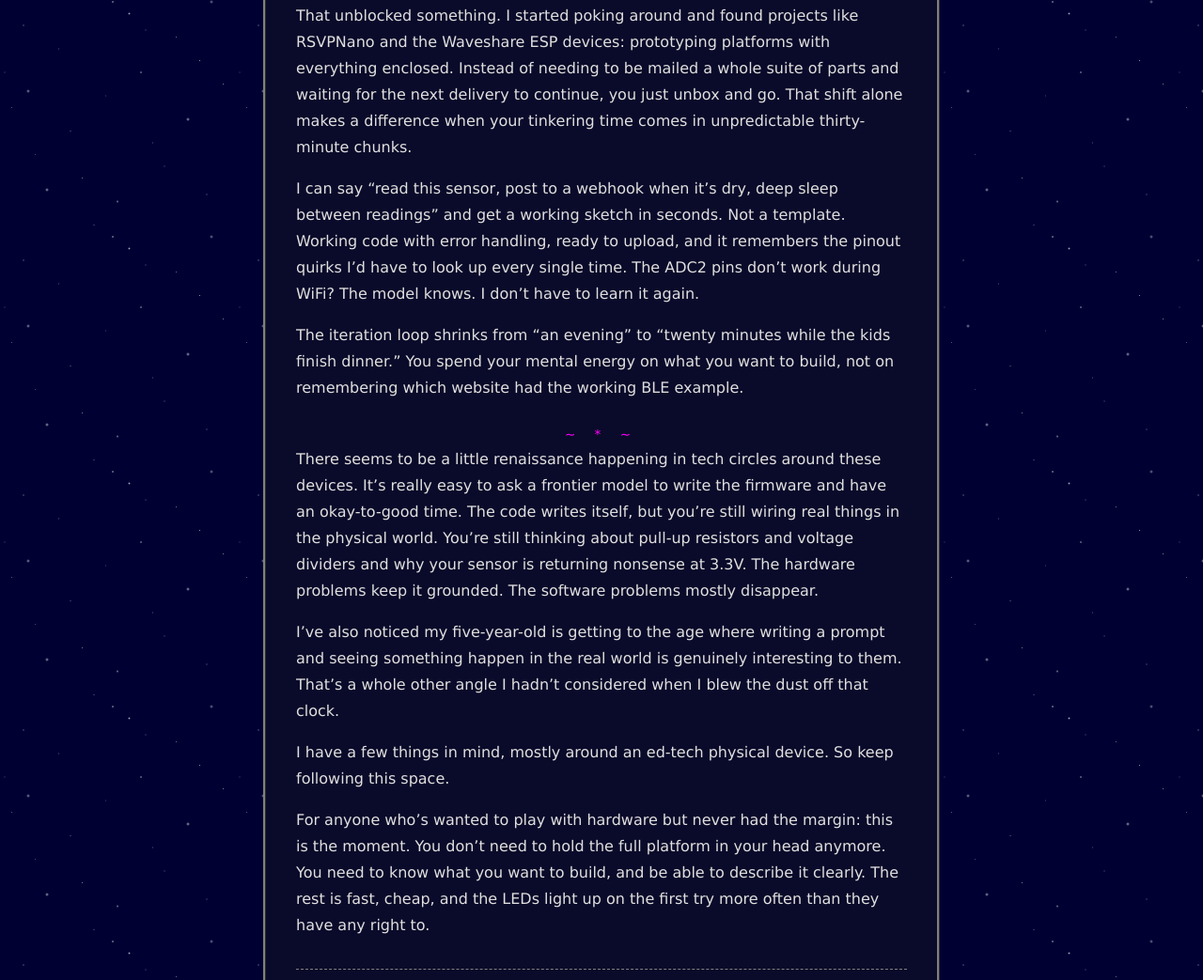
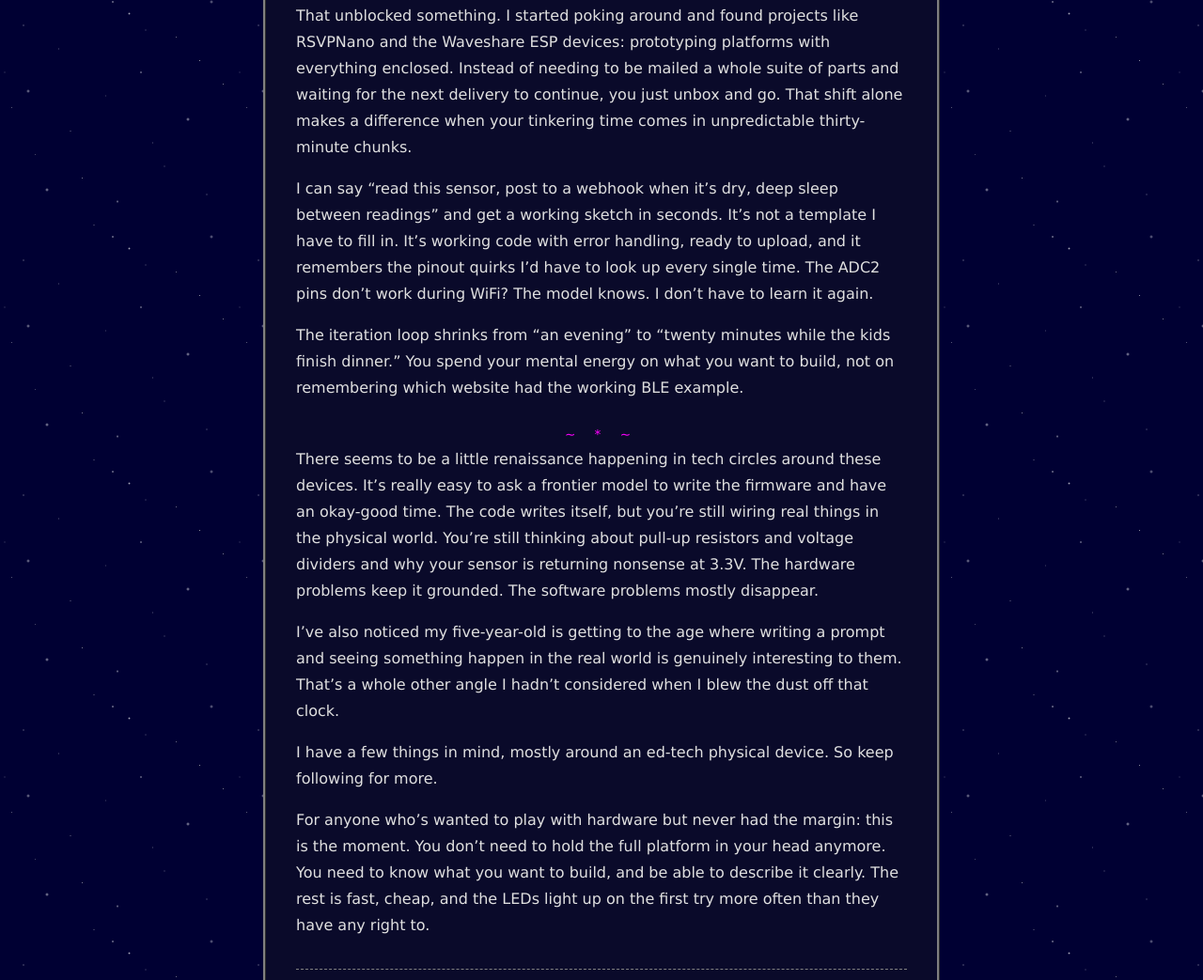
Before and after one commit to fourseven/mathewhartley.com, an Astro site: page /blog/2026-08-07-esp32-vibe-coding in a window 1280 px wide. Shown: the part 1023-2066 px from the top of the page at 94% size. Built offline with nearby package versions, Linux system fonts and the light colour scheme; Astro itself is replaced by a stand-in of ours.

Commit message:
Fix remaining writing tics: okay-good, keep following

```diff
--- a/src/content/blog/2026-08-07-esp32-vibe-coding.md
+++ b/src/content/blog/2026-08-07-esp32-vibe-coding.md
@@ -18,16 +18,16 @@ Last month I built a NeoPixel clock I'd stalled on for five years. The hardware
 
 That unblocked something. I started poking around and found projects like RSVPNano and the Waveshare ESP devices: prototyping platforms with everything enclosed. Instead of needing to be mailed a whole suite of parts and waiting for the next delivery to continue, you just unbox and go. That shift alone makes a difference when your tinkering time comes in unpredictable thirty-minute chunks.
 
-I can say "read this sensor, post to a webhook when it's dry, deep sleep between readings" and get a working sketch in seconds. Not a template. Working code with error handling, ready to upload, and it remembers the pinout quirks I'd have to look up every single time. The ADC2 pins don't work during WiFi? The model knows. I don't have to learn it again.
+I can say "read this sensor, post to a webhook when it's dry, deep sleep between readings" and get a working sketch in seconds. It's not a template I have to fill in. It's working code with error handling, ready to upload, and it remembers the pinout quirks I'd have to look up every single time. The ADC2 pins don't work during WiFi? The model knows. I don't have to learn it again.
 
 The iteration loop shrinks from "an evening" to "twenty minutes while the kids finish dinner." You spend your mental energy on what you want to build, not on remembering which website had the working BLE example.
 
 ---
 
-There seems to be a little renaissance happening in tech circles around these devices. It's really easy to ask a frontier model to write the firmware and have an okay-to-good time. The code writes itself, but you're still wiring real things in the physical world. You're still thinking about pull-up resistors and voltage dividers and why your sensor is returning nonsense at 3.3V. The hardware problems keep it grounded. The software problems mostly disappear.
+There seems to be a little renaissance happening in tech circles around these devices. It's really easy to ask a frontier model to write the firmware and have an okay-good time. The code writes itself, but you're still wiring real things in the physical world. You're still thinking about pull-up resistors and voltage dividers and why your sensor is returning nonsense at 3.3V. The hardware problems keep it grounded. The software problems mostly disappear.
 
 I've also noticed my five-year-old is getting to the age where writing a prompt and seeing something happen in the real world is genuinely interesting to them. That's a whole other angle I hadn't considered when I blew the dust off that clock.
 
-I have a few things in mind, mostly around an ed-tech physical device. So keep following this space.
+I have a few things in mind, mostly around an ed-tech physical device. So keep following for more.
 
 For anyone who's wanted to play with hardware but never had the margin: this is the moment. You don't need to hold the full platform in your head anymore. You need to know what you want to build, and be able to describe it clearly. The rest is fast, cheap, and the LEDs light up on the first try more often than they have any right to.
```
